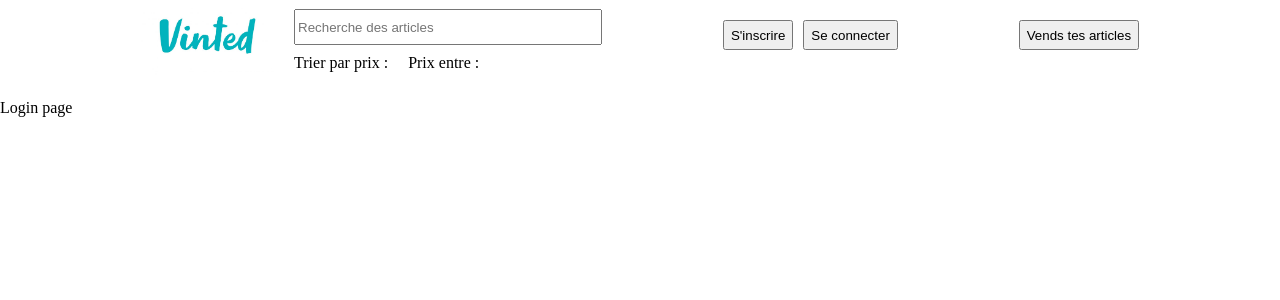
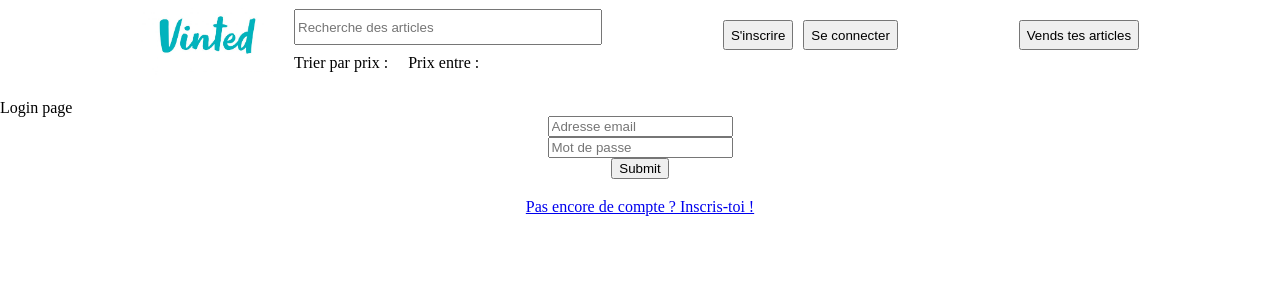
Before and after one commit to Zyad75/Vinted, a React (Vite) app: page /login in a window 1280 px wide. Shown: the top 300 px of the page. Built offline with nearby package versions, Linux system fonts and the light colour scheme.

Commit message:
first commit

```diff
--- a/src/App.jsx
+++ b/src/App.jsx
@@ -5,15 +5,36 @@ import Signup from "./pages/connexion/Signup";
 import Login from "./pages/connexion/Login";
 import "./App.css";
 import Header from "./components/Header";
+import { useState } from "react";
+import Cookies from "js-cookie";
 function App() {
+  const [token, setToken] = useState(Cookies.get("user-token") || null);
+
+  const handleConnectedOrNot = (token) => {
+    if (token === null) {
+      Cookies.remove("user-token");
+    } else {
+      Cookies.set("user-token", token, { expires: 14 });
+    }
+    setToken(token);
+  };
+
   return (
     <Router>
-      <Header />
+      <Header token={token} handleConnectedOrNot={handleConnectedOrNot} />
       <Routes>
         <Route path="/" element={<Home />} />
         <Route path="/Offer/:id" element={<Offer />} />
-        <Route path="/Signup" element={<Signup />} />
-        <Route path="/Login" element={<Login />}></Route>
+        <Route
+          path="/signup"
+          element={<Signup />}
+          handleConnectedOrNot={handleConnectedOrNot}
+        />
+        <Route
+          path="/login"
+          element={<Login />}
+          handleConnectedOrNot={handleConnectedOrNot}
+        ></Route>
       </Routes>
     </Router>
   );
--- a/src/components/Header.jsx
+++ b/src/components/Header.jsx
@@ -1,11 +1,9 @@
 import { Link } from "react-router-dom";
 import logo from "../assets/vinted9809.jpg";
-import Cookies from "js-cookie";
+import { useNavigate } from "react-router-dom";
 
-const Header = () => {
-  const token = Cookies.get("user-token");
-  console.log(token);
-
+const Header = ({ token, handleConnectedOrNot }) => {
+  const navigate = useNavigate();
   return (
     <header>
       <div className="headerContains">
@@ -25,10 +23,10 @@ const Header = () => {
         </div>
         {!token ? (
           <div className="buttonsSignLog">
-            <Link to={"/Signup"}>
+            <Link to={"/signup"}>
               <button>S'inscrire</button>
             </Link>
-            <Link to={"/Login"}>
+            <Link to={"/login"}>
               <button>Se connecter</button>
             </Link>
           </div>
@@ -37,8 +35,11 @@ const Header = () => {
             <div className="buttonsSignLog">
               <button
                 onClick={() => {
-                  Cookies.remove("user-token");
-                  return <Link to={"/"} />;
+                  handleConnectedOrNot(null);
+                  //permet de faire :
+                  // Cookies.remove("user-token");
+                  //setToken(null);
+                  navigate("/");
                 }}
               >
                 {" "}
--- a/src/pages/Home/Home.jsx
+++ b/src/pages/Home/Home.jsx
@@ -12,7 +12,7 @@ const Home = () => {
         const response = await axios.get(
           "https://lereacteur-vinted-api.herokuapp.com/v2/offers"
         );
-        console.log(response.data);
+        // console.log(response.data);
 
         setIsLoading(false);
         setData(response.data);
@@ -38,7 +38,7 @@ const Home = () => {
       ) : (
         <div className="allOffers">
           {data.offers.map((elem, index) => {
-            console.log(elem.owner.account.avatar);
+            // console.log(elem.owner.account.avatar);
             return (
               <>
                 <Link className="link" to={`/Offer/${elem._id}`}>
--- a/src/pages/connexion/Login.jsx
+++ b/src/pages/connexion/Login.jsx
@@ -1,9 +1,66 @@
 import { useState } from "react";
+import { Link } from "react-router-dom";
+import axios from "axios";
 
-const Login = () => {
+import { useNavigate } from "react-router-dom";
+const Login = ({ handleConnectedOrNot }) => {
+  const navigate = useNavigate();
+  const [email, setEmail] = useState("");
+  const [password, setPassword] = useState("");
+  const handleLogin = async (event) => {
+    event.preventDefault();
+    try {
+      const response = await axios.post(
+        "https://lereacteur-vinted-api.herokuapp.com/user/login",
+        { email, password }
+      );
+      handleConnectedOrNot(response.data.token);
+      console.log("ici =>", response.data);
+      navigate("/");
+    } catch (error) {
+      console.log(error);
+    }
+  };
+
   return (
     <>
       <div>Login page</div>
+      <div
+        style={{
+          display: "flex",
+          flexDirection: "column",
+          alignItems: "center",
+          gap: "20px",
+        }}
+      >
+        <form
+          style={{
+            display: "flex",
+            flexDirection: "column",
+            alignItems: "center",
+          }}
+          onSubmit={handleLogin}
+        >
+          <input
+            type="email"
+            placeholder="Adresse email"
+            value={email}
+            onChange={(event) => {
+              setEmail(event.target.value);
+            }}
+          />
+          <input
+            type="password"
+            placeholder="Mot de passe"
+            value={password}
+            onChange={(event) => {
+              setPassword(event.target.value);
+            }}
+          />
+          <input type="submit" />
+        </form>
+        <Link to={"/signup"}> Pas encore de compte ? Inscris-toi !</Link>
+      </div>
     </>
   );
 };
--- a/src/pages/connexion/Signup.jsx
+++ b/src/pages/connexion/Signup.jsx
@@ -1,8 +1,9 @@
 import axios from "axios";
 import { useState } from "react";
-import Cookies from "js-cookie";
+
 import { useNavigate } from "react-router-dom";
-const Signup = () => {
+import { Link } from "react-router-dom";
+const Signup = ({ handleConnectedOrNot }) => {
   const navigate = useNavigate();
   const [username, setUsername] = useState("");
   const [email, setEmail] = useState("");
@@ -16,22 +17,30 @@ const Signup = () => {
         "https://lereacteur-vinted-api.herokuapp.com/user/signup",
         { username, email, password, newsletter }
       );
-      const token = response.data.token;
-      Cookies.set("user-token", token, { expires: 60 });
-      console.log(response.data);
+      handleConnectedOrNot(response.data.token);
+      console.log("ici =>", response.data);
+      navigate("/");
     } catch (error) {
       console.log(error);
     }
   };
   return (
     <>
+      <div
+        style={{
+          display: "flex",
+          flexDirection: "column",
+          alignItems: "center",
+          gap: "20px",
+        }}
+      >
         <form
           style={{
             display: "flex",
             flexDirection: "column",
             alignItems: "center",
           }}
-        onSubmit={(handleSignup, navigate("/"))}
+          onSubmit={handleSignup}
         >
           <input
             type="text"
@@ -69,6 +78,8 @@ const Signup = () => {
           </div>
           <input type="submit" value={"S'inscrire"} />
         </form>
+        <Link to={"/login"}> Déjà inscris ? Connecte-toi!</Link>
+      </div>
     </>
   );
 };
```
Lines whose indentation alone changed are shown as unchanged.
